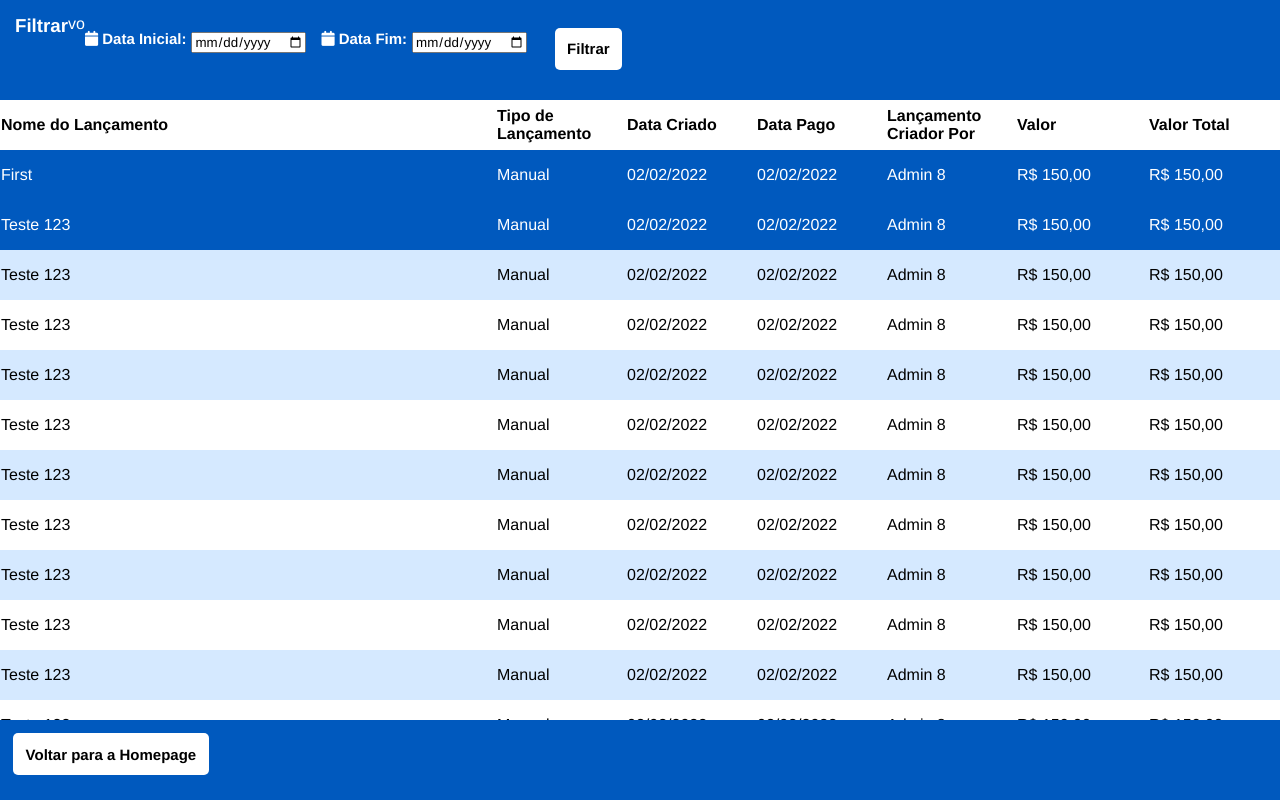
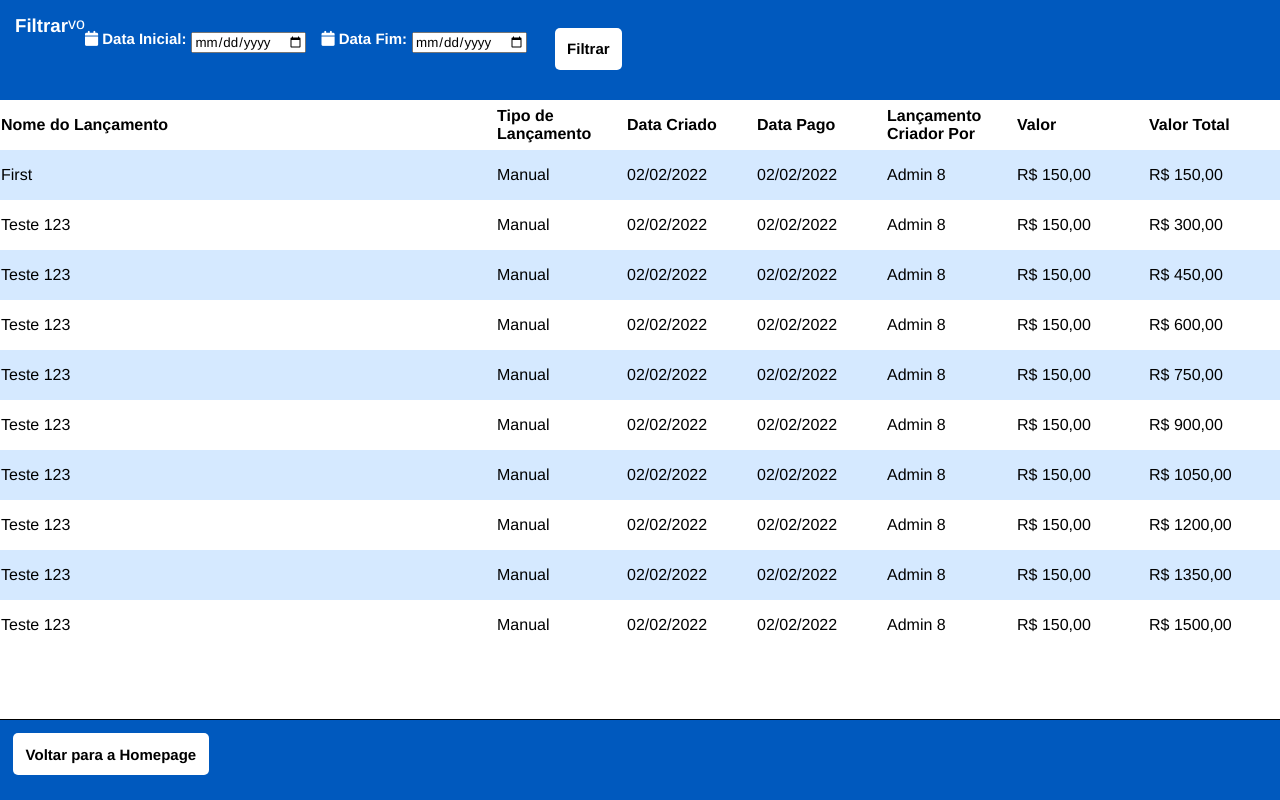
Before and after one commit to Octavio-Lima/gerenciador-de-unidades-odontologicas, a plain HTML site: page html/financeTable.html in a window 1280 px wide. Drawn offline with Linux system fonts and the light colour scheme.

Commit message:
adicionado função de soma de valores total por lançamento

```diff
--- a/css/financeTable.css
+++ b/css/financeTable.css
@@ -112,6 +112,7 @@ th:last-child{
 
 footer {
     background-color: #0059be;
+    border-top: 1px solid #000;
     position: absolute;
     bottom: 0;
     height: 80px;
--- a/html/financeTable.html
+++ b/html/financeTable.html
@@ -6,7 +6,7 @@
     <meta name="viewport" content="width=device-width, initial-scale=1.0">
     <link rel="icon" type="image/x-icon" href="../img/Medicalwp-Medical-Tooth-blue.ico">
     <link rel="stylesheet" href="../css/financeTable.css">
-    <script src="../js/financeTable.js"></script>
+    <script src="../js/financeTable.js" defer></script>
     <link rel="stylesheet" href="https://cdnjs.cloudflare.com/ajax/libs/font-awesome/6.2.0/css/all.min.css" integrity="sha512-xh6O/CkQoPOWDdYTDqeRdPCVd1SpvCA9XXcUnZS2FmJNp1coAFzvtCN9BmamE+4aHK8yyUHUSCcJHgXloTyT2A==" crossorigin="anonymous" referrerpolicy="no-referrer" />
     <title>Financeiro - Lançamentos</title>
 </head>
@@ -36,23 +36,14 @@
                     <th>Valor</th>
                     <th>Valor Total</th>
                 </tr>
-                <tr class="table-row selected">
+                <tr class="table-row">
                     <td>First</td>
                     <td>Manual</td>
                     <td>02/02/2022</td>
                     <td>02/02/2022</td>
                     <td>Admin 8</td>
-                    <td>R$ 150,00</td>
-                    <td>R$ 150,00</td>
-                </tr>
-                <tr class="table-row selected">
-                    <td>Teste 123</td>
-                    <td>Manual</td>
-                    <td>02/02/2022</td>
-                    <td>02/02/2022</td>
-                    <td>Admin 8</td>
-                    <td>R$ 150,00</td>
-                    <td>R$ 150,00</td>
+                    <td class="value">R$ 150,00</td>
+                    <td class="value-sum">R$ 150,00</td>
                 </tr>
                 <tr class="table-row">
                     <td>Teste 123</td>
@@ -60,8 +51,8 @@
                     <td>02/02/2022</td>
                     <td>02/02/2022</td>
                     <td>Admin 8</td>
-                    <td>R$ 150,00</td>
-                    <td>R$ 150,00</td>
+                    <td class="value">R$ 150,00</td>
+                    <td class="value-sum">R$ 150,00</td>
                 </tr>
                 <tr class="table-row">
                     <td>Teste 123</td>
@@ -69,8 +60,8 @@
                     <td>02/02/2022</td>
                     <td>02/02/2022</td>
                     <td>Admin 8</td>
-                    <td>R$ 150,00</td>
-                    <td>R$ 150,00</td>
+                    <td class="value">R$ 150,00</td>
+                    <td class="value-sum">R$ 150,00</td>
                 </tr>
                 <tr class="table-row">
                     <td>Teste 123</td>
@@ -78,8 +69,8 @@
                     <td>02/02/2022</td>
                     <td>02/02/2022</td>
                     <td>Admin 8</td>
-                    <td>R$ 150,00</td>
-                    <td>R$ 150,00</td>
+                    <td class="value">R$ 150,00</td>
+                    <td class="value-sum">R$ 150,00</td>
                 </tr>
                 <tr class="table-row">
                     <td>Teste 123</td>
@@ -87,8 +78,8 @@
                     <td>02/02/2022</td>
                     <td>02/02/2022</td>
                     <td>Admin 8</td>
-                    <td>R$ 150,00</td>
-                    <td>R$ 150,00</td>
+                    <td class="value">R$ 150,00</td>
+                    <td class="value-sum">R$ 150,00</td>
                 </tr>
                 <tr class="table-row">
                     <td>Teste 123</td>
@@ -96,8 +87,8 @@
                     <td>02/02/2022</td>
                     <td>02/02/2022</td>
                     <td>Admin 8</td>
-                    <td>R$ 150,00</td>
-                    <td>R$ 150,00</td>
+                    <td class="value">R$ 150,00</td>
+                    <td class="value-sum">R$ 150,00</td>
                 </tr>
                 <tr class="table-row">
                     <td>Teste 123</td>
@@ -105,8 +96,8 @@
                     <td>02/02/2022</td>
                     <td>02/02/2022</td>
                     <td>Admin 8</td>
-                    <td>R$ 150,00</td>
-                    <td>R$ 150,00</td>
+                    <td class="value">R$ 150,00</td>
+                    <td class="value-sum">R$ 150,00</td>
                 </tr>
                 <tr class="table-row">
                     <td>Teste 123</td>
@@ -114,8 +105,8 @@
                     <td>02/02/2022</td>
                     <td>02/02/2022</td>
                     <td>Admin 8</td>
-                    <td>R$ 150,00</td>
-                    <td>R$ 150,00</td>
+                    <td class="value">R$ 150,00</td>
+                    <td class="value-sum">R$ 150,00</td>
                 </tr>
                 <tr class="table-row">
                     <td>Teste 123</td>
@@ -123,8 +114,8 @@
                     <td>02/02/2022</td>
                     <td>02/02/2022</td>
                     <td>Admin 8</td>
-                    <td>R$ 150,00</td>
-                    <td>R$ 150,00</td>
+                    <td class="value">R$ 150,00</td>
+                    <td class="value-sum">R$ 150,00</td>
                 </tr>
                 <tr class="table-row">
                     <td>Teste 123</td>
@@ -132,116 +123,8 @@
                     <td>02/02/2022</td>
                     <td>02/02/2022</td>
                     <td>Admin 8</td>
-                    <td>R$ 150,00</td>
-                    <td>R$ 150,00</td>
-                </tr>
-                <tr class="table-row">
-                    <td>Teste 123</td>
-                    <td>Manual</td>
-                    <td>02/02/2022</td>
-                    <td>02/02/2022</td>
-                    <td>Admin 8</td>
-                    <td>R$ 150,00</td>
-                    <td>R$ 150,00</td>
-                </tr>
-                <tr class="table-row">
-                    <td>Teste 123</td>
-                    <td>Manual</td>
-                    <td>02/02/2022</td>
-                    <td>02/02/2022</td>
-                    <td>Admin 8</td>
-                    <td>R$ 150,00</td>
-                    <td>R$ 150,00</td>
-                </tr>
-                <tr class="table-row">
-                    <td>Teste 123</td>
-                    <td>Manual</td>
-                    <td>02/02/2022</td>
-                    <td>02/02/2022</td>
-                    <td>Admin 8</td>
-                    <td>R$ 150,00</td>
-                    <td>R$ 150,00</td>
-                </tr>
-                <tr class="table-row">
-                    <td>Teste 123</td>
-                    <td>Manual</td>
-                    <td>02/02/2022</td>
-                    <td>02/02/2022</td>
-                    <td>Admin 8</td>
-                    <td>R$ 150,00</td>
-                    <td>R$ 150,00</td>
-                </tr>
-                <tr class="table-row">
-                    <td>Teste 123</td>
-                    <td>Manual</td>
-                    <td>02/02/2022</td>
-                    <td>02/02/2022</td>
-                    <td>Admin 8</td>
-                    <td>R$ 150,00</td>
-                    <td>R$ 150,00</td>
-                </tr>
-                <tr class="table-row">
-                    <td>Teste 123</td>
-                    <td>Manual</td>
-                    <td>02/02/2022</td>
-                    <td>02/02/2022</td>
-                    <td>Admin 8</td>
-                    <td>R$ 150,00</td>
-                    <td>R$ 150,00</td>
-                </tr>
-                <tr class="table-row">
-                    <td>Teste 123</td>
-                    <td>Manual</td>
-                    <td>02/02/2022</td>
-                    <td>02/02/2022</td>
-                    <td>Admin 8</td>
-                    <td>R$ 150,00</td>
-                    <td>R$ 150,00</td>
-                </tr>
-                <tr class="table-row">
-                    <td>Teste 123</td>
-                    <td>Manual</td>
-                    <td>02/02/2022</td>
-                    <td>02/02/2022</td>
-                    <td>Admin 8</td>
-                    <td>R$ 150,00</td>
-                    <td>R$ 150,00</td>
-                </tr>
-                <tr class="table-row">
-                    <td>Teste 123</td>
-                    <td>Manual</td>
-                    <td>02/02/2022</td>
-                    <td>02/02/2022</td>
-                    <td>Admin 8</td>
-                    <td>R$ 150,00</td>
-                    <td>R$ 150,00</td>
-                </tr>
-                <tr class="table-row">
-                    <td>Teste 123</td>
-                    <td>Manual</td>
-                    <td>02/02/2022</td>
-                    <td>02/02/2022</td>
-                    <td>Admin 8</td>
-                    <td>R$ 150,00</td>
-                    <td>R$ 150,00</td>
-                </tr>
-                <tr class="table-row">
-                    <td>Teste 123</td>
-                    <td>Manual</td>
-                    <td>02/02/2022</td>
-                    <td>02/02/2022</td>
-                    <td>Admin 8</td>
-                    <td>R$ 150,00</td>
-                    <td>R$ 150,00</td>
-                </tr>
-                <tr class="table-row">
-                    <td>Last</td>
-                    <td>Manual</td>
-                    <td>02/02/2022</td>
-                    <td>02/02/2022</td>
-                    <td>Admin 8</td>
-                    <td>R$ 150,00</td>
-                    <td>R$ 150,00</td>
+                    <td class="value">R$ 150,00</td>
+                    <td class="value-sum">R$ 150,00</td>
                 </tr>
             </tbody>
         </table>
--- a/js/financeTable.js
+++ b/js/financeTable.js
@@ -1,6 +1,10 @@
 const allRows = document.querySelectorAll(".table-row");
+const allRowsSingularValue = document.querySelectorAll(".value");
+const allRowsSummedValues = document.querySelectorAll(".value-sum");
 
-//
+calculateSumByRow();
+
+// Seleção de Linhas
 function selectRow(selectedRow) {
     allRows.forEach((row, index) => {
         row.classList.remove("selected");
@@ -11,11 +15,37 @@ function selectRow(selectedRow) {
 
 document.addEventListener("click", (e) => {
     e.preventDefault();
-
-    const targetEl = e.target;
-    const parentEl = targetEl.closest("tr");
+    const parentEl = e.target.closest("tr");
 
     if (parentEl.classList.contains("table-row")){
         selectRow(parentEl);
     }
 })
+
+// Calcular Valor Total
+function calculateSumByRow() {
+    let convertedRowValue = [];
+    let totalSum = [];
+
+    // Remover Cifrão e trocar virgulas por pontos
+    allRowsSingularValue.forEach((rowValue, index) => {
+        let replaceComma = rowValue.textContent.replace(',','.');
+        let removeSign = replaceComma.slice(3);
+        convertedRowValue[index] = parseFloat(removeSign)
+        totalSum[index] = 0; // inicializar array
+    });
+
+    // Calcular valor total por linha
+    allRowsSummedValues.forEach((rowSumValue, index) => {
+        if (index > 0) {
+            totalSum[index] += (totalSum[index-1] + convertedRowValue[index]);
+        }else{
+            totalSum[index] += (convertedRowValue[index]);
+        }
+
+        rowSumValue.textContent = ("R$ " + totalSum[index].toFixed(2));
+        rowSumValue.textContent = rowSumValue.textContent.replace('.',',');
+    });
+
+    // Alterar valores para o valor correto
+}
```
